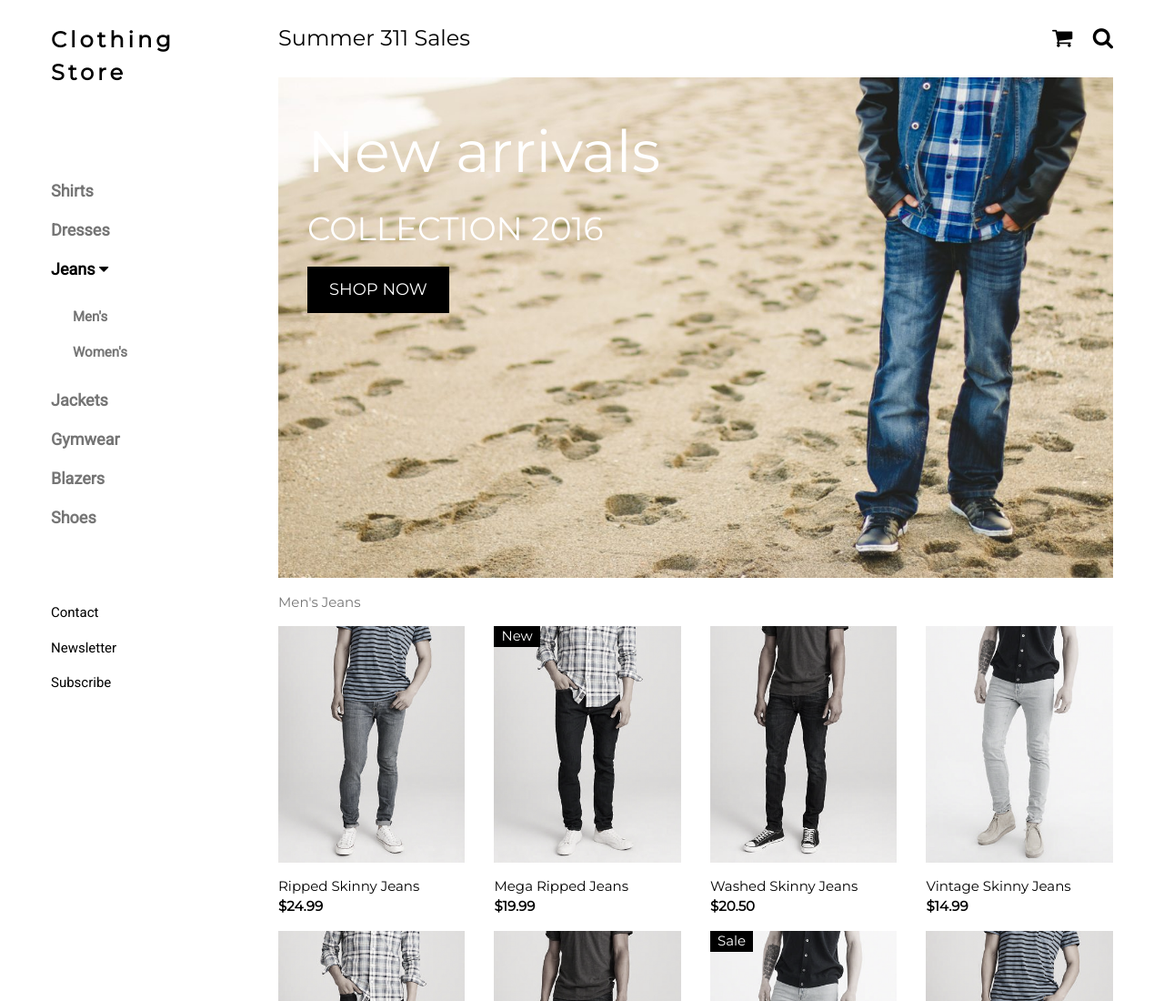
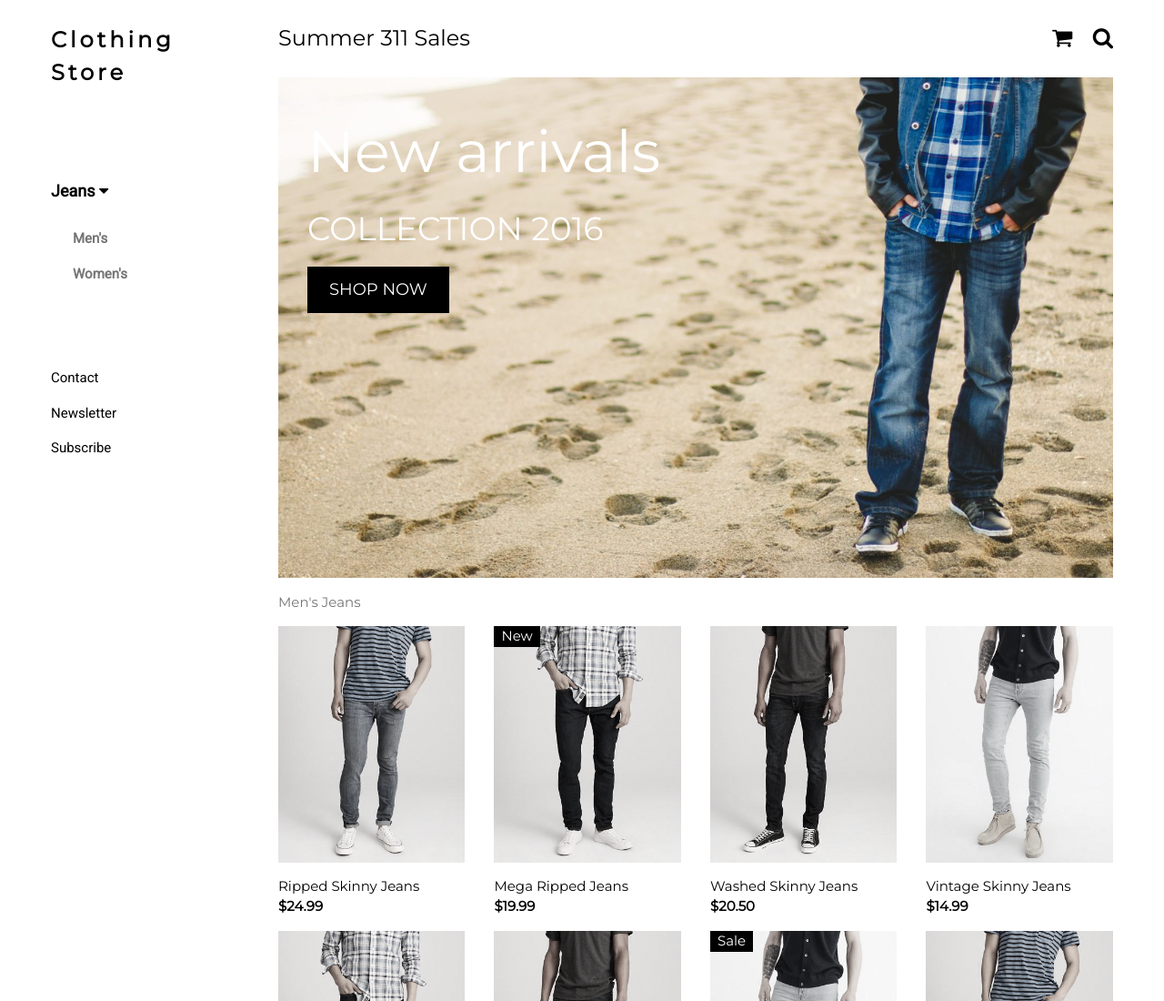
Before and after one commit to opelcastre/cis311_project2, a plain HTML site: page clothingStore_RWD/jeans.html in a window 1280 px wide. Shown: the top 1100 px of the page at 91% size. Drawn offline with Linux system fonts and the light colour scheme.

Commit message:
remove shirts, dresses, jackets, gymwear, blazers and shoes
    <a href="#" class="w3-bar-item w3-button">Shirts</a>
    <a href="#" class="w3-bar-item w3-button">Dresses</a>
    <a href="#" class="w3-bar-item w3-button">Jackets</a>
    <a href="#" class="w3-bar-item w3-button">Gymwear</a>
    <a href="#" class="w3-bar-item w3-button">Blazers</a>
    <a href="#" class="w3-bar-item w3-button">Shoes</a>

```diff
--- a/clothingStore_RWD/jeans.html
+++ b/clothingStore_RWD/jeans.html
@@ -20,8 +20,7 @@ body,h1,h2,h3,h4,h5,h6,.w3-wide {font-family: "Montserrat", sans-serif;}
     <h3 class="w3-wide"><b>Clothing Store</b></h3>
   </div>
   <div class="w3-padding-64 w3-large w3-text-grey" style="font-weight:bold">
-    <a href="#" class="w3-bar-item w3-button">Shirts</a>
-    <a href="#" class="w3-bar-item w3-button">Dresses</a>
+
     <a onclick="myAccFunc()" href="javascript:void(0)" class="w3-button w3-block w3-white w3-left-align" id="myBtn">
       Jeans <i class="fa fa-caret-down"></i>
     </a>
@@ -29,10 +28,7 @@ body,h1,h2,h3,h4,h5,h6,.w3-wide {font-family: "Montserrat", sans-serif;}
       <a href="jeans.html#mensjeans" class="w3-bar-item w3-button">Men's</a>
       <a href="jeans.html#womensjeans" class="w3-bar-item w3-button">Women's</a>
     </div>
-    <a href="#" class="w3-bar-item w3-button">Jackets</a>
-    <a href="#" class="w3-bar-item w3-button">Gymwear</a>
-    <a href="#" class="w3-bar-item w3-button">Blazers</a>
-    <a href="#" class="w3-bar-item w3-button">Shoes</a>
+
   </div>
   <a href="#footer" class="w3-bar-item w3-button w3-padding">Contact</a>
   <a href="javascript:void(0)" class="w3-bar-item w3-button w3-padding" onclick="document.getElementById('newsletter').style.display='block'">Newsletter</a>
```
